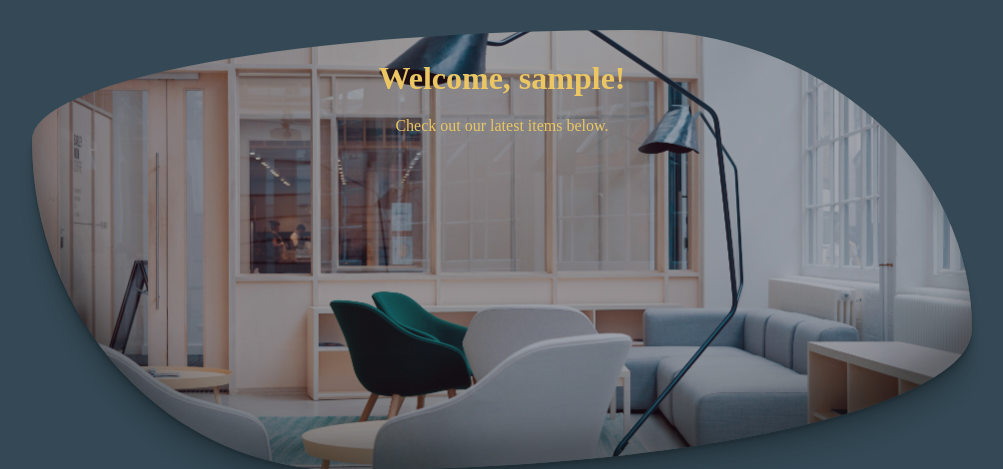
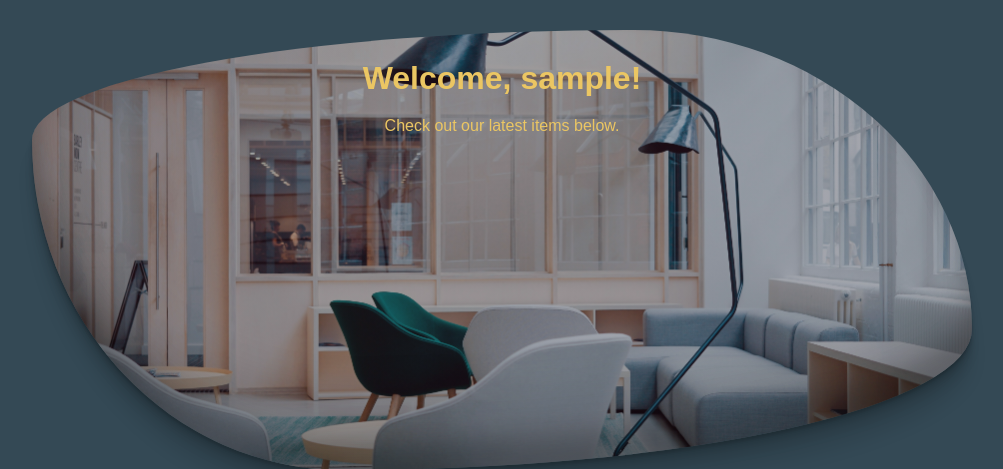
Before and after one commit to kais191/python1, a Flask app: page / in a window 1280 px wide. Shown: the part 72-541 px from the top of the page, without its empty margins (138-1141 px from the left). Run offline with Flask 3, Linux system fonts and the light colour scheme; the visitor is signed in with stand-in values (Sample User, id 1).

Commit message:
Update styles.css

```diff
--- a/static/css/styles.css
+++ b/static/css/styles.css
@@ -211,6 +211,7 @@ footer {
   padding: 10px;
   color: #ebc663;
   border-radius:4px;
+   font-family: "Poppins", sans-serif;
 }
 .card-container {
   display: flex;
```
